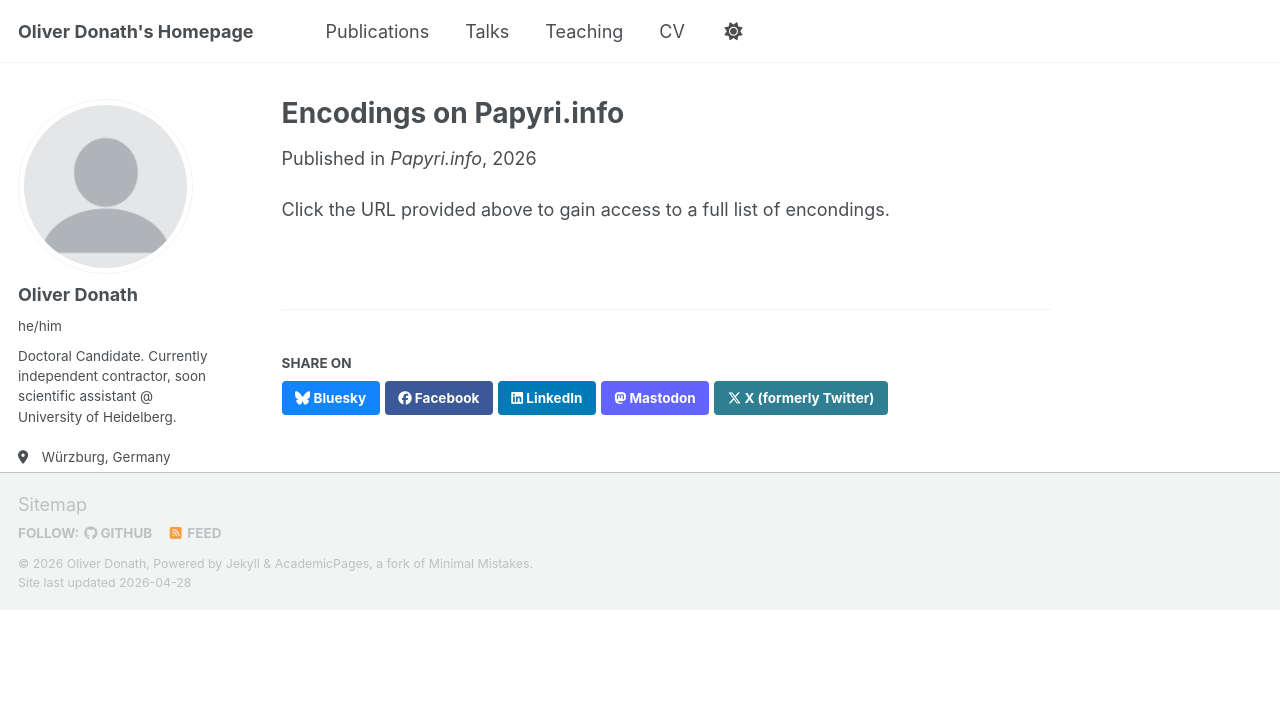
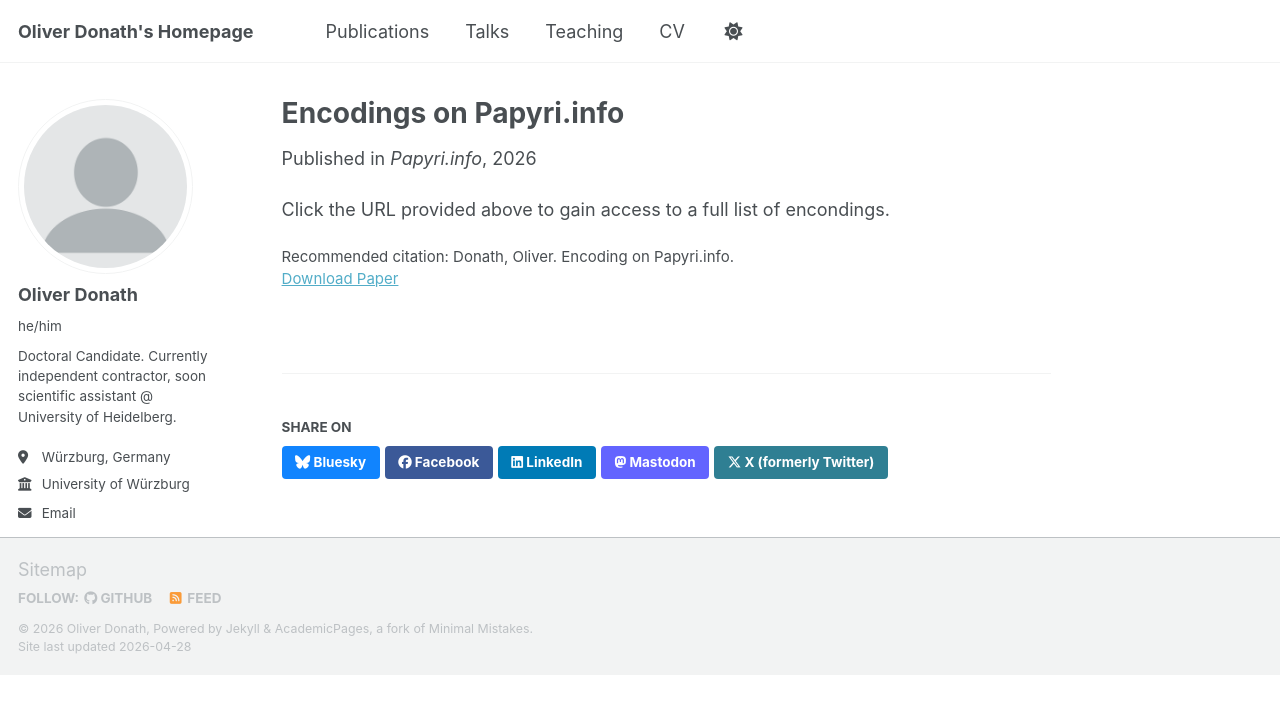
Before and after one commit to oli-do/oli-do.github.io, a Jekyll site: the page built from _publications/papyri-info.md, in a window 1280 px wide. Shown: the top 714 px of the page. Built offline with Jekyll 4.4.1, drawn with Linux system fonts in a browser that asks for light colours; a script bundle is joined from its source files by our own code; library files that are not in the unit come from our copies.

Commit message:
Update papyri-info.md: fix by adding citation?

```diff
--- a/_publications/papyri-info.md
+++ b/_publications/papyri-info.md
@@ -7,5 +7,6 @@ excerpt: 'More than a hundred encodings according to the EpiDoc standard.'
 date: 2026-04-29
 venue: 'Papyri.info'
 paperurl: 'https://papyri.info/editor/users/OliverD.'
+citation: Donath, Oliver. Encoding on Papyri.info.
 ---
 Click the URL provided above to gain access to a full list of encondings.
```
